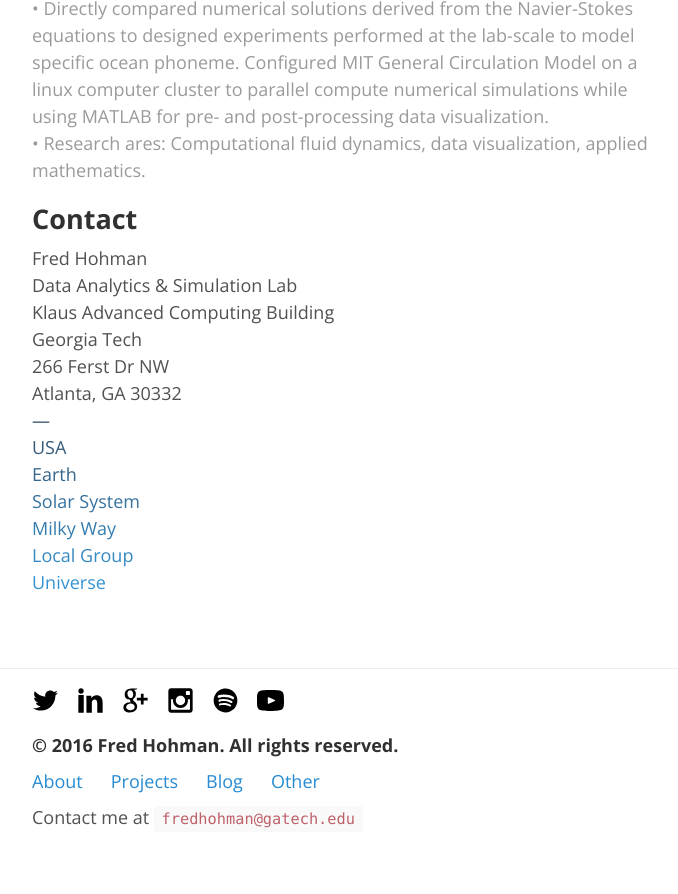
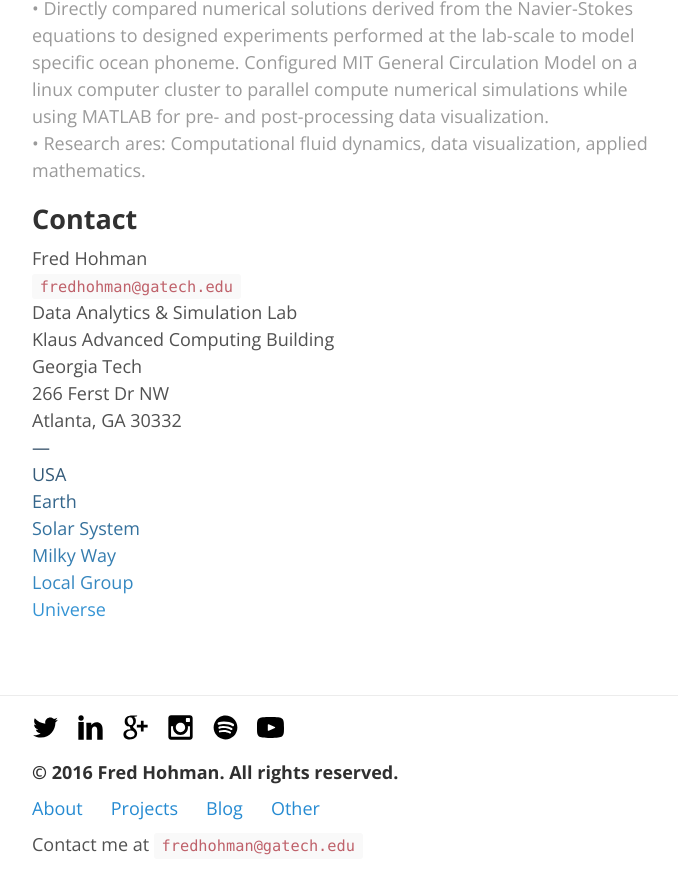
Before and after one commit to fredhohman/fredhohman.github.io, a Jekyll site: the page built from about.md, in a window 1280 px wide and 900 px high, scrolled down 3210 px. Shown: the top 894 px of the window, without its empty margins (293-971 px from the left). Built offline with Jekyll 4.4.1, drawn with Linux system fonts in a browser that asks for light colours; before the commit the page ends 4083 px from its top, so only the background shows below that.

Commit message:
add email

```diff
--- a/about.md
+++ b/about.md
@@ -163,6 +163,7 @@ Mathematical Statistics II ([STAT 4520][stat4520])
 ## Contact
 
 Fred Hohman
+`fredhohman@gatech.edu`
 Data Analytics & Simulation Lab
 Klaus Advanced Computing Building
 Georgia Tech
```
